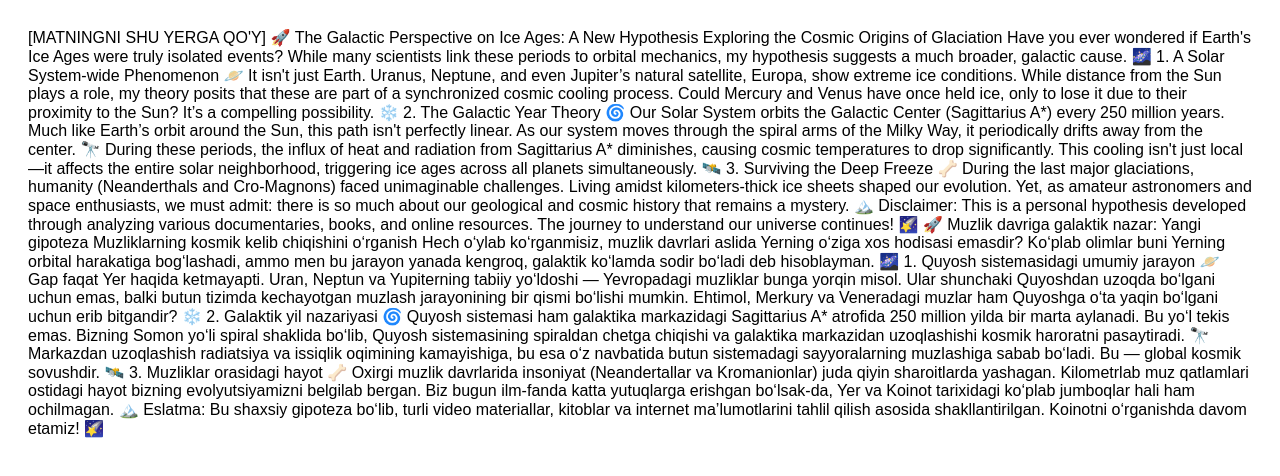
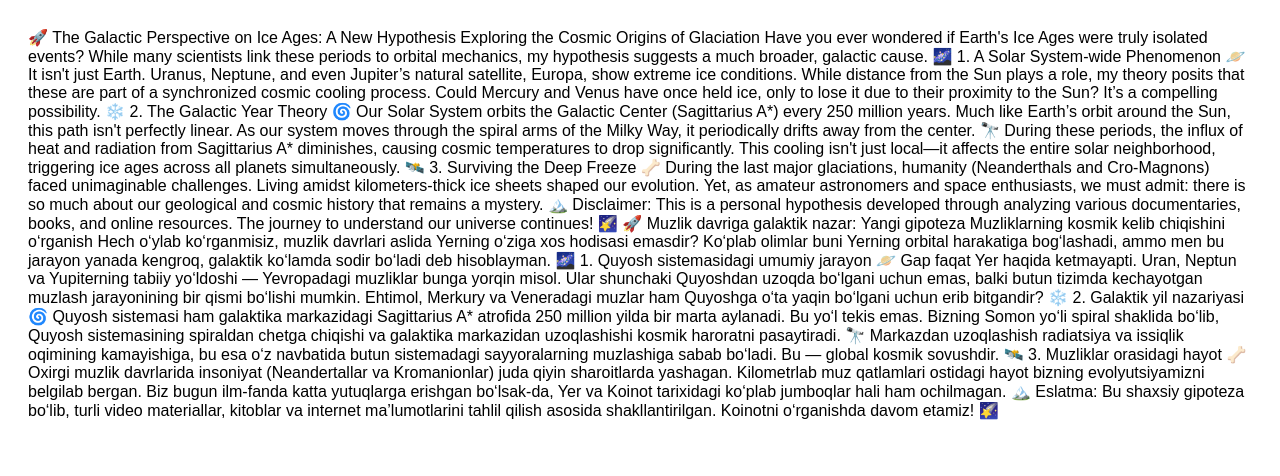
Before and after one commit to jalilovabdulloh479-max/l_universe.github.io., a plain HTML site: page index.html in a window 1280 px wide. Drawn offline with Linux system fonts and the light colour scheme.

Commit message:
Update index.html

```diff
--- a/index.html
+++ b/index.html
@@ -6,7 +6,6 @@
 </head>
 <body>
     <div style="font-family: Arial; padding: 20px;">
-        [MATNINGNI SHU YERGA QO'Y]
         🚀 The Galactic Perspective on Ice Ages: A New Hypothesis
 Exploring the Cosmic Origins of Glaciation
 Have you ever wondered if Earth's Ice Ages were truly isolated events? While many scientists link these periods to orbital mechanics, my hypothesis suggests a much broader, galactic cause. 🌌
```
